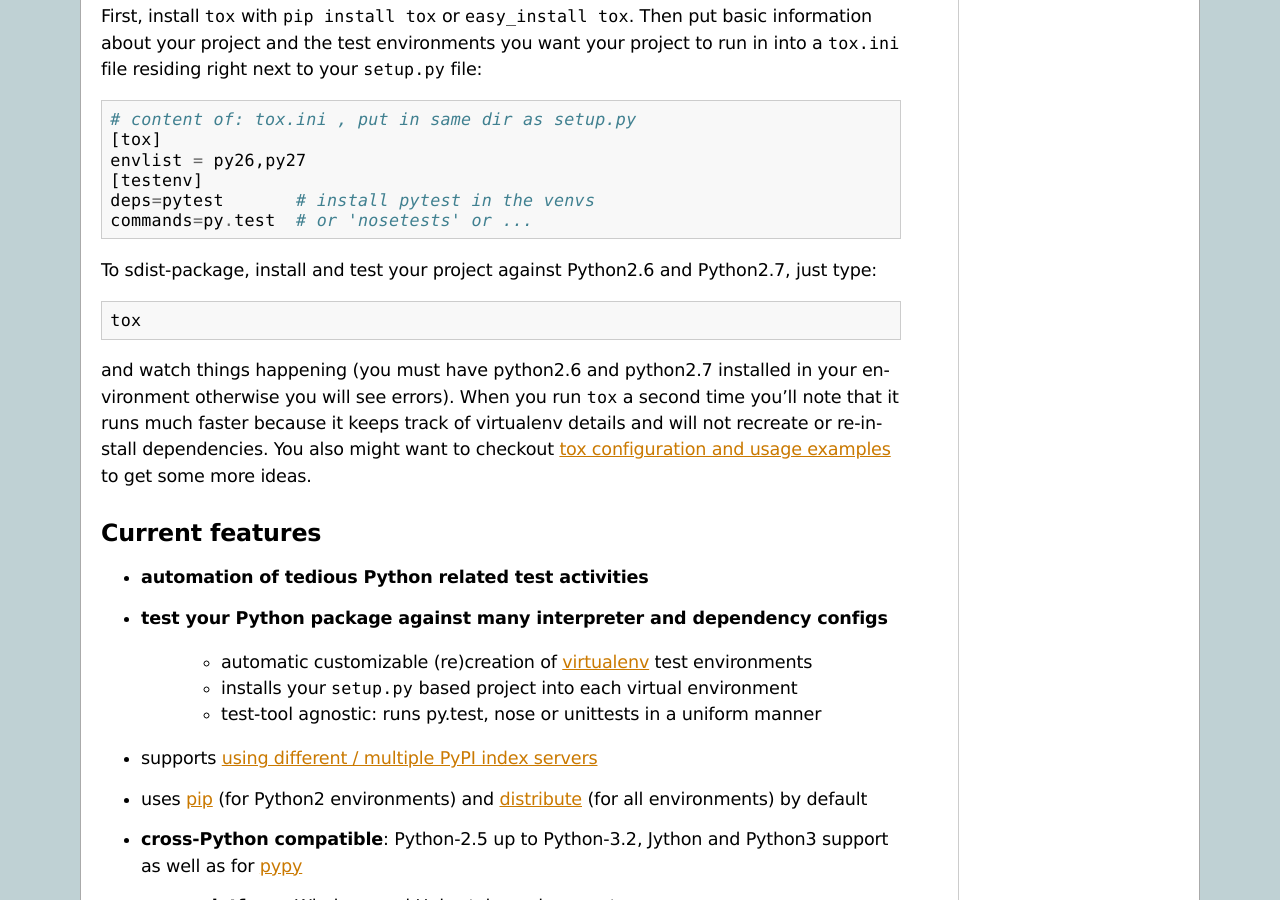
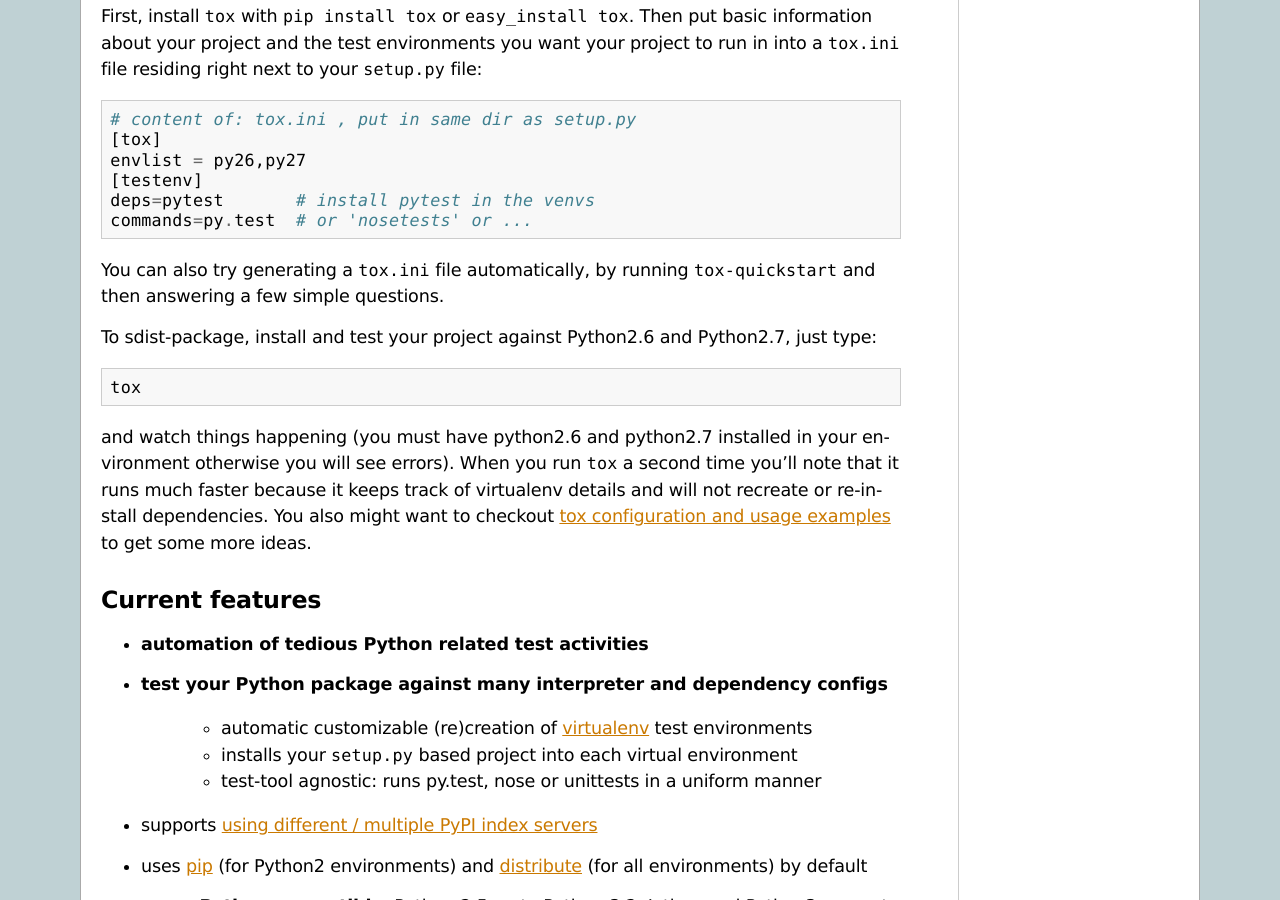
Before and after one commit to msabramo/tox, a Sphinx documentation site: the page built from doc/index.txt, in a window 1280 px wide and 900 px high, scrolled down 506 px. Built offline with Sphinx 7.4.7, drawn with Linux system fonts in a browser that asks for light colours.

Commit message:
Add blurb about `tox-quickstart` command to doc/index.txt

```diff
--- a/doc/index.txt
+++ b/doc/index.txt
@@ -35,6 +35,9 @@
     [testenv]
     deps=pytest       # install pytest in the venvs
     commands=py.test  # or 'nosetests' or ...
+
+You can also try generating a ``tox.ini`` file automatically, by running
+``tox-quickstart`` and then answering a few simple questions.
 
 To sdist-package, install and test your project against Python2.6 and Python2.7, just type::
 
```
